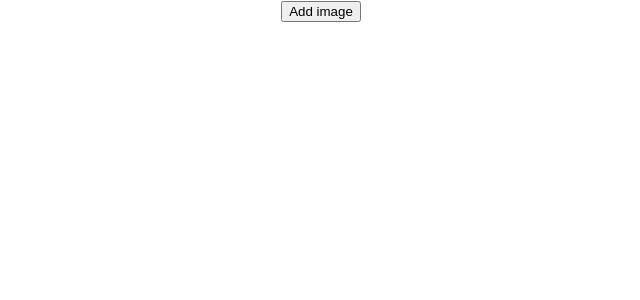
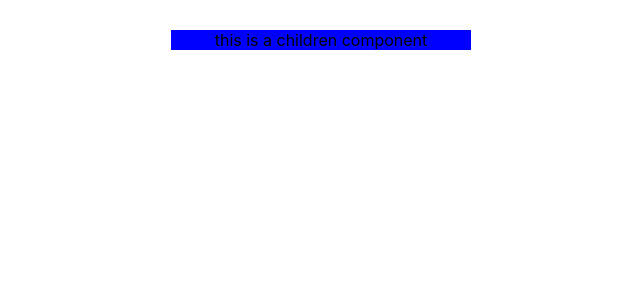
Before and after one commit to suresh9058/reactjs_ashokit_august_batch, a React (Create React App) app: page / in a window 1280 px wide. Shown: the top 300 px of the page, without its empty margins (319-959 px from the left). Built offline with nearby package versions, Linux system fonts and the light colour scheme.

Commit message:
custom hook

```diff
--- a/package.json
+++ b/package.json
@@ -17,6 +17,7 @@
     "react-router-dom": "^6.4.0",
     "react-scripts": "5.0.1",
     "redux": "^4.2.0",
+    "styled-components": "^5.3.6",
     "web-vitals": "^2.1.4",
     "yup": "^0.32.11"
   },
--- a/src/App.js
+++ b/src/App.js
@@ -26,6 +26,8 @@ import PostCall from './PostCall';
 // import Footer from './ErrorHandling';
 import Counter from "./components/Counter";
 import LazyLoadingComponent from './LazyLoadingComponent';
+import DataLoadingCustomHook from './DataLoadingCustomHook';
+import StyledComponentExample from './StyledComponentExample';
 
 // class App extends React.Component {
 function App() {
@@ -88,7 +90,11 @@ function App() {
       {/* <ReactContextExample /> */}
       {/* <PostCall /> */}
       {/* <Counter /> */}
-      <LazyLoadingComponent />
+      {/* <LazyLoadingComponent /> */}
+      {/* <DataLoadingCustomHook /> */}
+      <StyledComponentExample>
+        this is a children component
+      </StyledComponentExample>
     </div>
   );
 }
--- /dev/null
+++ b/src/DataLoadingCustomHook.js
@@ -0,0 +1,17 @@
+import useFetch from "./UseFetch";
+
+function DataLoadingCustomHook() {
+    const data = useFetch("https://jsonplaceholder.typicode.com/posts");
+
+    return (
+        <>
+            <ul>
+                {data.map(item=>(
+                    <li key={item.id}>{item.title}</li>
+                ))}
+            </ul>
+        </>
+    )
+}
+
+export default DataLoadingCustomHook;
--- /dev/null
+++ b/src/StyledComponentExample.js
@@ -0,0 +1,9 @@
+import styled from 'styled-components';
+
+const StyledComponentExample = styled.div`
+    background-color: blue;
+    width: 300px;
+    margin: 30px auto;
+`;
+
+export default StyledComponentExample;
--- /dev/null
+++ b/src/UseFetch.js
@@ -0,0 +1,13 @@
+import {useState, useEffect} from 'react';
+
+export default function useFetch(url)  {
+    const [content, setContent] = useState([]);
+
+    useEffect(()=>{
+        fetch(url)
+        .then(response => response.json())
+        .then(json => setContent(json))
+    }, []);
+
+    return content;
+}
```
Also changed, not shown: 1 other file (tests, documents, lock files or other folders).
